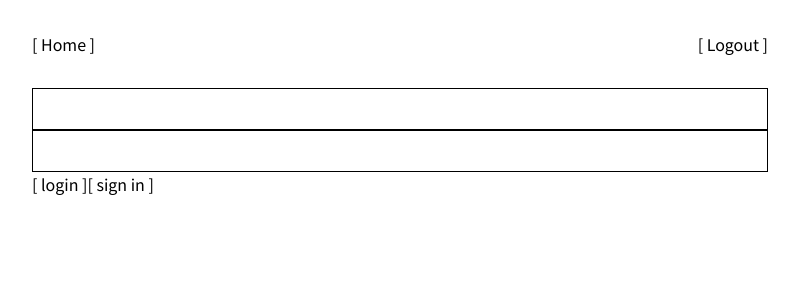
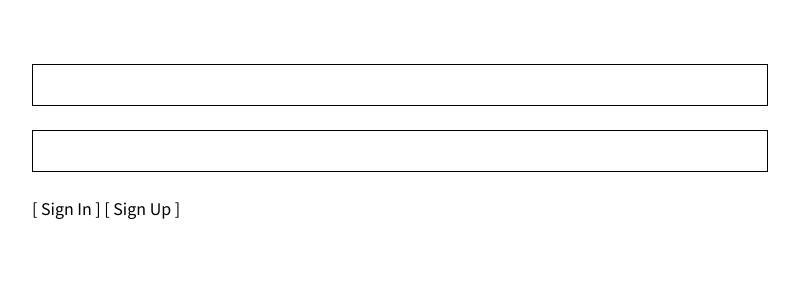
Before and after one commit to unknownpgr/memo-server, a Next.js app in the folder src/: page /login in a window 1280 px wide. Shown: the top 300 px of the page, without its empty margins (240-1039 px from the left). Built offline with nearby package versions, Linux system fonts and the light colour scheme.

Commit message:
Fix typo

```diff
--- a/src/layout/index.tsx
+++ b/src/layout/index.tsx
@@ -3,23 +3,28 @@ import React, { ReactNode } from "react";
 import Link from "next/link";
 import styles from "../styles/layout.module.css";
 import { useRouter } from "next/router";
-import { onLogout } from "../pages/login.telefunc";
+import { onSignOut } from "../pages/login.telefunc";
 import { InferGetServerSidePropsType } from "next";
 
 export default function Layout({ children }: { children: ReactNode }) {
   const router = useRouter();
   const isHome = router.pathname === "/";
+  const isLogin = router.pathname === "/login";
 
-  async function logout() {
-    await onLogout();
+  async function signOut() {
+    await onSignOut();
     router.push("/login");
   }
 
   return (
     <>
       <nav className={styles.nav}>
-        {isHome ? <span></span> : <Link href="/">[ Home ]</Link>}
-        <button onClick={logout}>[ Logout ]</button>
+        {isHome || isLogin ? <span></span> : <Link href="/">[ Home ]</Link>}
+        {isLogin ? (
+          <span></span>
+        ) : (
+          <button onClick={signOut}>[ Sign Out ]</button>
+        )}
       </nav>
       <main className={styles.frame}>{children}</main>
     </>
--- a/src/pages/login.telefunc.ts
+++ b/src/pages/login.telefunc.ts
@@ -1,11 +1,11 @@
 import { getContext } from "telefunc";
 import { addUser, verifyUser } from "../logic/logic";
 
-export async function onAddUser(username: string, password: string) {
+export async function onSignUp(username: string, password: string) {
   return await addUser(username, password);
 }
 
-export async function onLogin(username: string, password: string) {
+export async function onSignIn(username: string, password: string) {
   const { session } = getContext();
   const user = await verifyUser(username, password);
   if (!user) return null;
@@ -14,7 +14,7 @@ export async function onLogin(username: string, password: string) {
   return user;
 }
 
-export async function onLogout() {
+export async function onSignOut() {
   const { session } = getContext();
   session.destroy();
 }
--- a/src/pages/login.tsx
+++ b/src/pages/login.tsx
@@ -1,7 +1,7 @@
 import React, { useState } from "react";
 
 import { useRouter } from "next/router";
-import { onAddUser, onLogin } from "./login.telefunc";
+import { onSignUp, onSignIn } from "./login.telefunc";
 
 export default function Login() {
   const [isLoading, setIsLoading] = useState(false);
@@ -14,9 +14,9 @@ export default function Login() {
     setLogs((logs) => [message, ...logs]);
   }
 
-  async function signIn() {
+  async function signUp() {
     setIsLoading(true);
-    const user = await onAddUser(username, password);
+    const user = await onSignUp(username, password);
     if (user) {
       log(`User ${user.username}(#${user.id}) registered.`);
     } else {
@@ -25,9 +25,9 @@ export default function Login() {
     setIsLoading(false);
   }
 
-  async function login() {
+  async function signIn() {
     setIsLoading(true);
-    const user = await onLogin(username, password);
+    const user = await onSignIn(username, password);
     if (user) router.push("/");
     else {
       log(`Username or password is invalid.`);
@@ -43,17 +43,21 @@ export default function Login() {
         onChange={(e) => setUsername(e.target.value)}
         disabled={isLoading}
       />
+      <br />
+      <br />
       <input
         type="password"
         value={password}
         onChange={(e) => setPassword(e.target.value)}
         disabled={isLoading}
       />
-      <button onClick={login} disabled={isLoading}>
-        [ login ]
-      </button>
+      <br />
+      <br />
       <button onClick={signIn} disabled={isLoading}>
-        [ sign in ]
+        [ Sign In ]
+      </button>{" "}
+      <button onClick={signUp} disabled={isLoading}>
+        [ Sign Up ]
       </button>
       <div>
         {logs.map((log, i) => (
```
